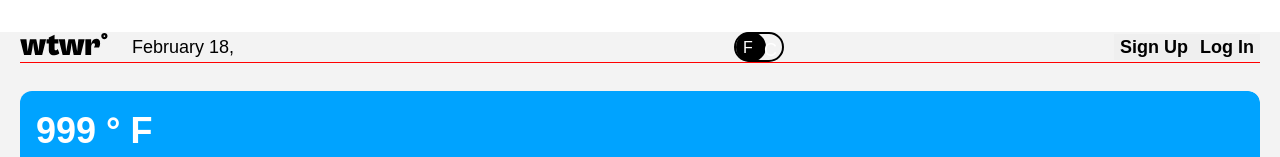
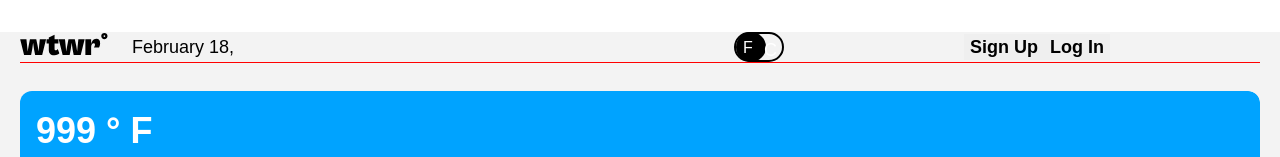
Before and after one commit to lydiacodes04/resource_react, a React (Vite) app: page / in a window 1280 px wide. Shown: the top 157 px of the page. Built offline with nearby package versions, Linux system fonts and the light colour scheme; no server answers.

Commit message:
move header__nav over using padding

```diff
--- a/src/components/Header/Header.css
+++ b/src/components/Header/Header.css
@@ -25,6 +25,7 @@
   display: flex;
   margin-left: auto;
   align-items: center;
+  padding-right: 150px;
 }
 
 .header__add-clothes-btn {
@@ -48,6 +49,7 @@
   height: 50px;
   width: 50px;
   border-radius: 50%;
+  margin-left: 10px;
 }
 
 .header__sign-up {
```
